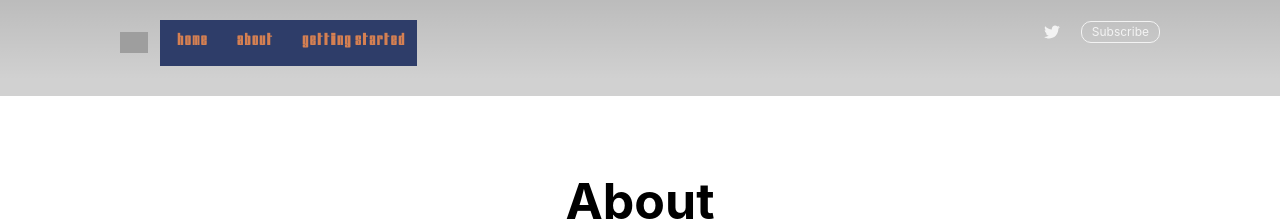
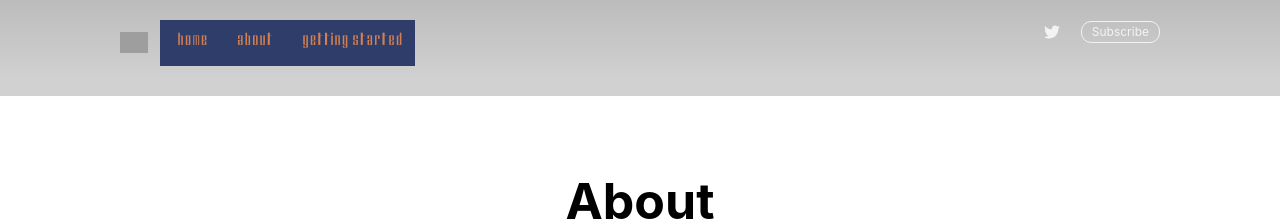
Before and after one commit to arnos-stuff/arnos-stuff.github.io, a Jekyll site: the page built from about/index.md, in a window 1280 px wide. Shown: the top 221 px of the page. Built offline with Jekyll 4.4.1, drawn with Linux system fonts in a browser that asks for light colours; nearby versions of some CDN libraries; some web fonts are replaced; comment, search, counter and statistics services are not loaded; grey boxes are pictures that could not be loaded.

Commit message:
thin font added

```diff
--- a/assets/css/screen.css
+++ b/assets/css/screen.css
@@ -324,7 +324,7 @@ The knock-on effect of this is ugly browser-scroll bars at the bottom, so 80px o
     background-color: #2e3d69;
     display: block;
     text-transform: lowercase;
-    font-family: 'OutBack-Stretch', sans-serif;
+    font-family: 'OutBack-Stretch-Thin', sans-serif;
     font-size: initial;
     color: #FF914D;
 }
--- a/assets/fonts/Outward-Stretch/OpenType-TT/obs.css
+++ b/assets/fonts/Outward-Stretch/OpenType-TT/obs.css
@@ -16,3 +16,10 @@
     font-weight: normal;
     font-style: normal;
 }
+
+@font-face {
+    font-family: 'OutBack-Stretch-Thin';
+    src: url('OutBack-Stretch-Thin.ttf');
+    font-weight: normal;
+    font-style: normal;
+}
```
Also changed, not shown: assets/fonts/Outward-Stretch/OpenType-TT/OutBack-Stretch-Thin.ttf (added).
